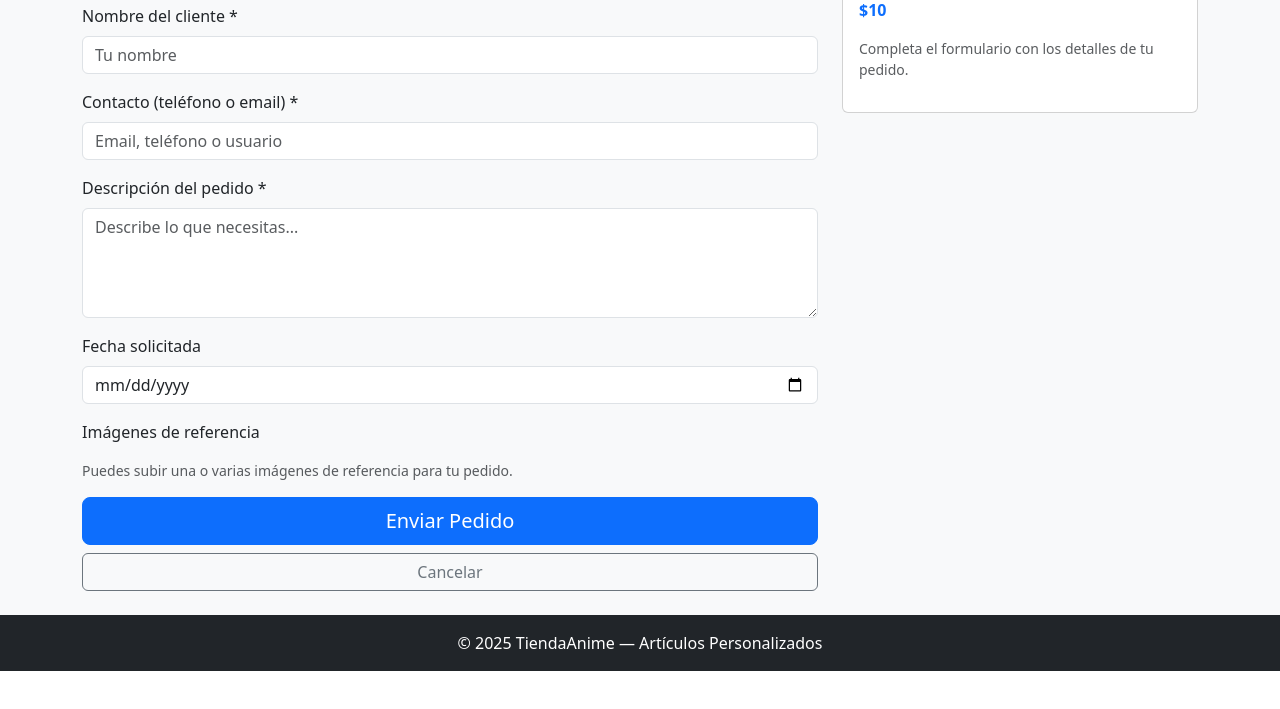
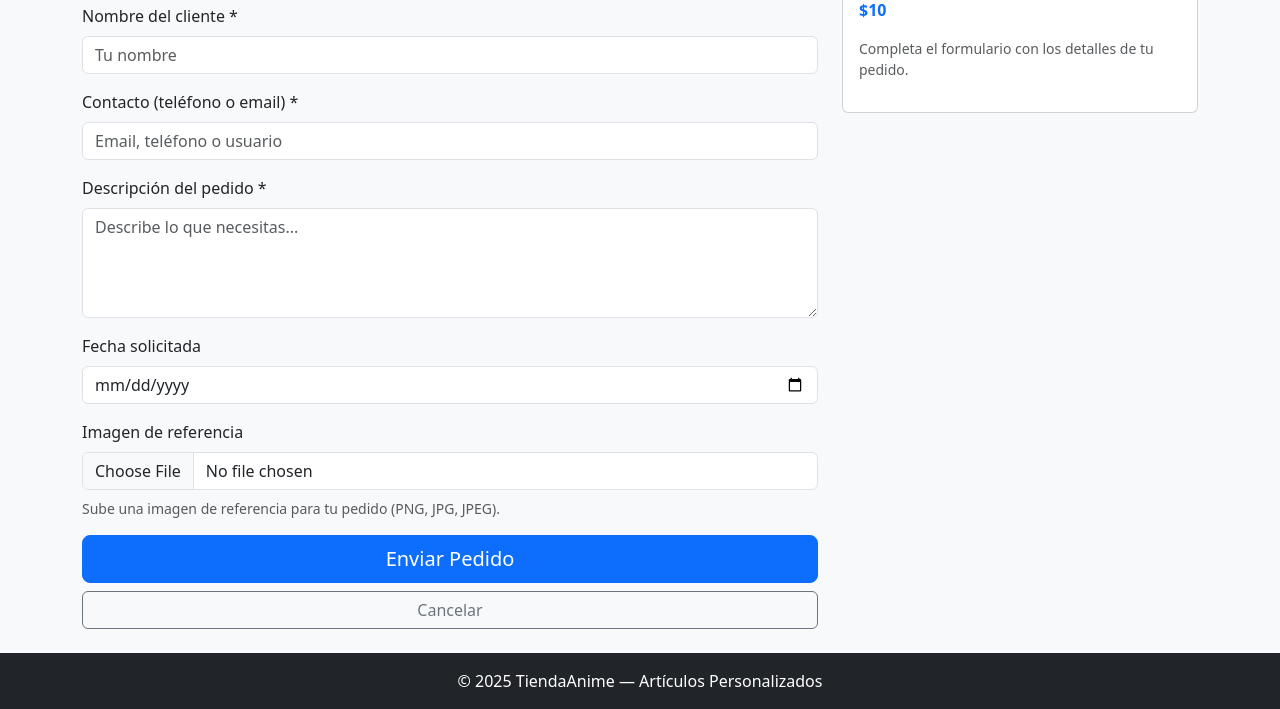
Before and after one commit to Roberto-Alfaro/TiendaAnime, a Django app: page /solicitar/1/ in a window 1280 px wide. Shown: the part 228-937 px from the top of the page. Before the commit the page ends 899 px from the top, so only its background shows below. Run offline with Django 5.2, Linux system fonts and the light colour scheme; tables that the repository leaves empty hold one stand-in row (values such as "Sample post").

Commit message:
Update solicitud_pedido.html

```diff
--- a/templates/solicitud_pedido.html
+++ b/templates/solicitud_pedido.html
@@ -42,10 +42,10 @@
             {{ form.producto_referencia }}
 
             <div class="mb-3">
-                <label class="form-label">Imágenes de referencia</label>
-                {{ form.imagenes }}
-                <small class="form-text text-muted d-block mt-2">Puedes subir una o varias imágenes de referencia para tu pedido.</small>
-                {% if form.imagenes.errors %}<div class="text-danger small">{{ form.imagenes.errors }}</div>{% endif %}
+                <label class="form-label">{{ form.imagen_referencia.label }}</label>
+                {{ form.imagen_referencia }}
+                <small class="form-text text-muted d-block mt-2">Sube una imagen de referencia para tu pedido (PNG, JPG, JPEG).</small>
+                {% if form.imagen_referencia.errors %}<div class="text-danger small">{{ form.imagen_referencia.errors }}</div>{% endif %}
             </div>
 
             <div class="d-grid gap-2">
@@ -68,4 +68,5 @@
         </div>
     </div>
 </div>
+
 {% endblock %}
```
